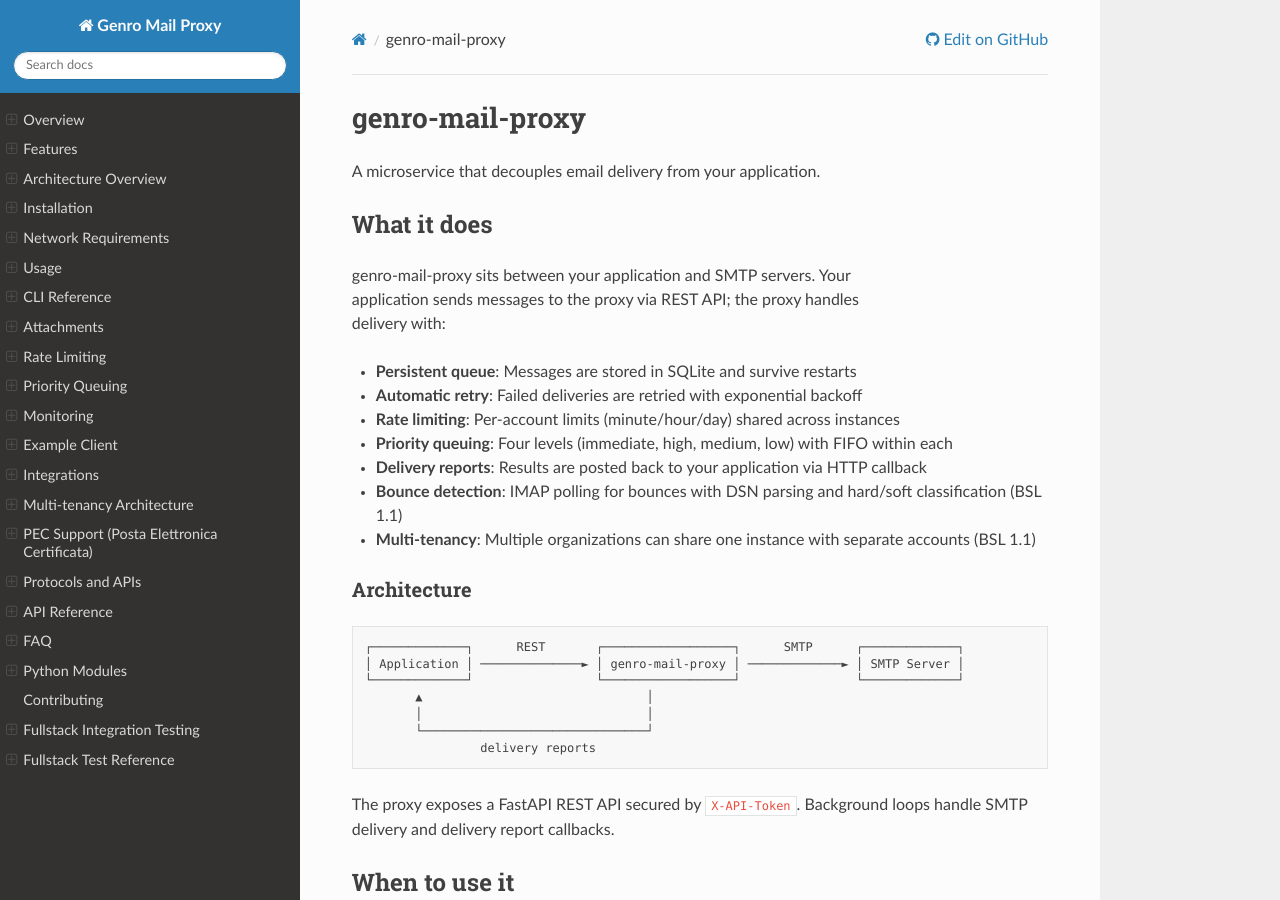
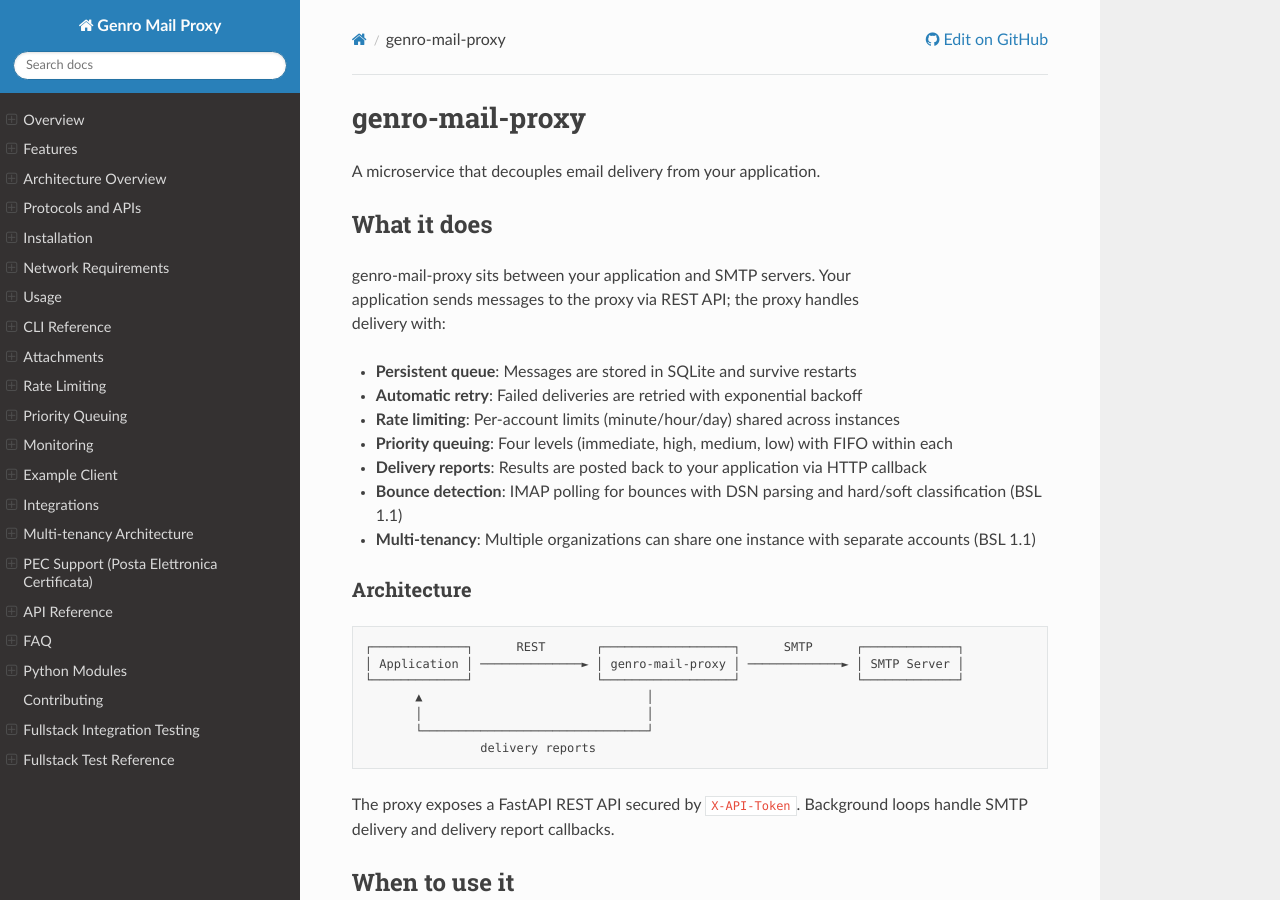
Before and after one commit to genropy/genro-mail-proxy, a Sphinx documentation site: the page built from docs/index.rst, in a window 1280 px wide and 900 px high. Built offline with Sphinx 7.4.7 and the Read the Docs theme 3.1.0, drawn with Linux system fonts in a browser that asks for light colours; part of the change alters nothing that is shown.

```diff
--- a/docs/index.rst
+++ b/docs/index.rst
@@ -133,6 +133,7 @@ with separate databases.
    overview
    features
    architecture_overview
+   protocol
    installation
    network_requirements
    usage
@@ -145,7 +146,6 @@ with separate databases.
    integrations
    multi_tenancy
    pec
-   protocol
    api_reference
    faq
    modules
```
